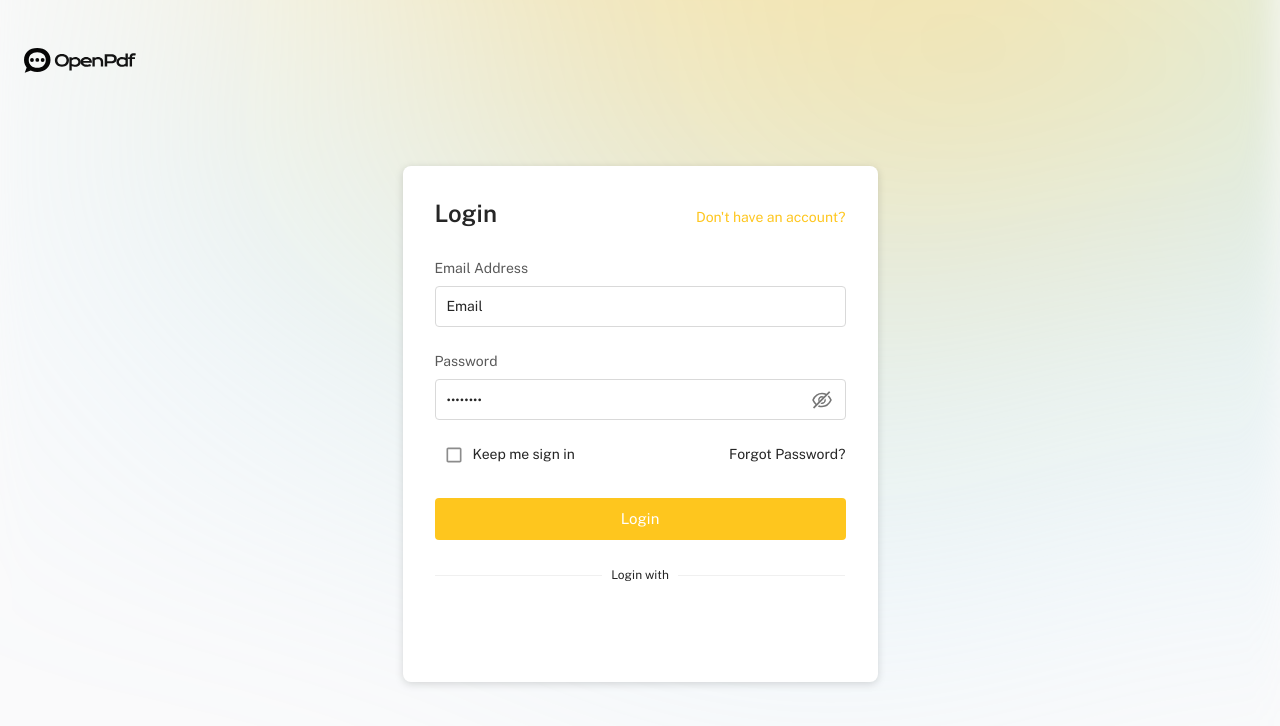
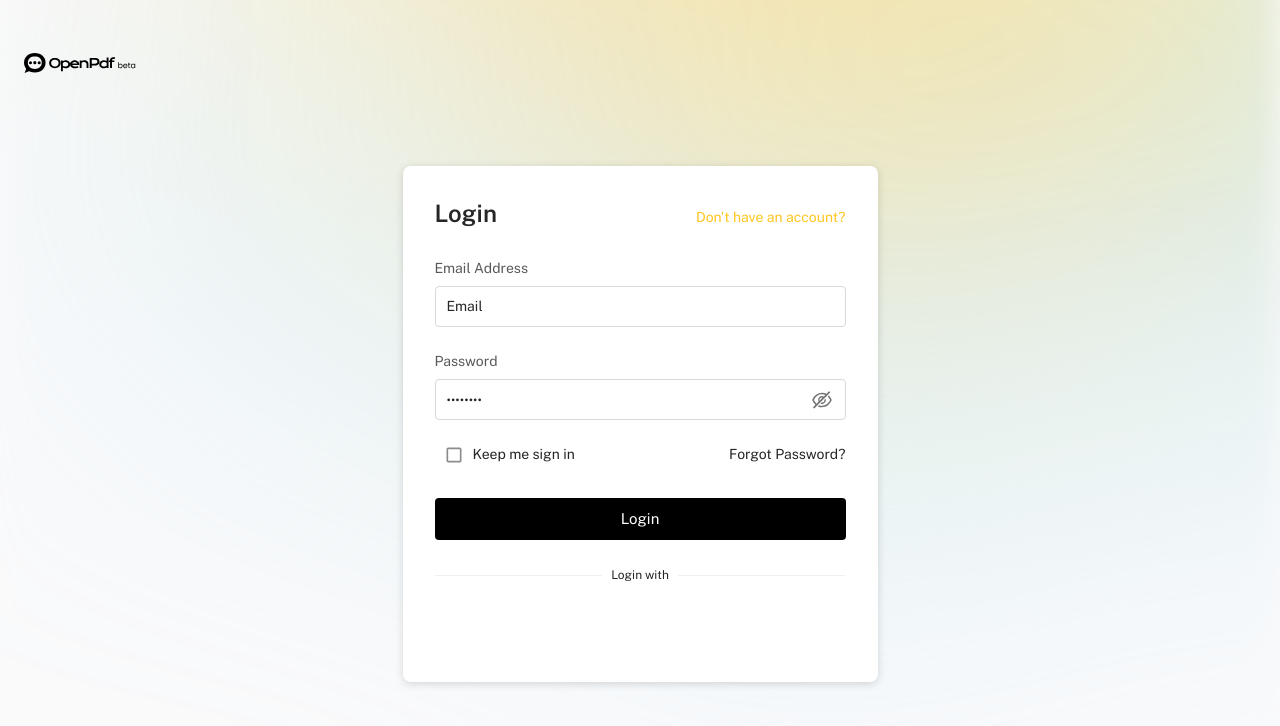
Before and after one commit to zinoubm/OpenPdf, a React (Create React App) app in the folder frontend/: page /login in a window 1280 px wide. Shown: the top 726 px of the page. Built offline with nearby package versions, Linux system fonts and the light colour scheme; no server answers.

Commit message:
updating auth button colors

```diff
--- a/frontend/src/pages/authentication/auth-forms/AuthLogin.js
+++ b/frontend/src/pages/authentication/auth-forms/AuthLogin.js
@@ -163,7 +163,8 @@
                     size="large"
                     type="submit"
                     variant="contained"
-                    color="primary"
+                    // color="primary"
+                    sx={{ backgroundColor: 'black' }}
                   >
                     Login
                   </Button>
--- a/frontend/src/pages/authentication/auth-forms/AuthRegister.js
+++ b/frontend/src/pages/authentication/auth-forms/AuthRegister.js
@@ -234,7 +234,8 @@
                     size="large"
                     type="submit"
                     variant="contained"
-                    color="primary"
+                    // color="primary"
+                    sx={{ backgroundColor: 'black' }}
                   >
                     Create Account
                   </Button>
```
Also changed, not shown: frontend/public/favicon.svg, frontend/src/assets/images/openpdfLogo.svg.
